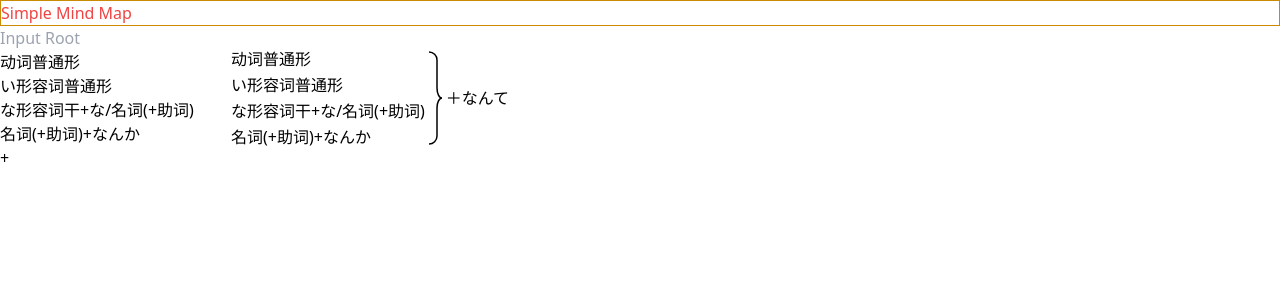
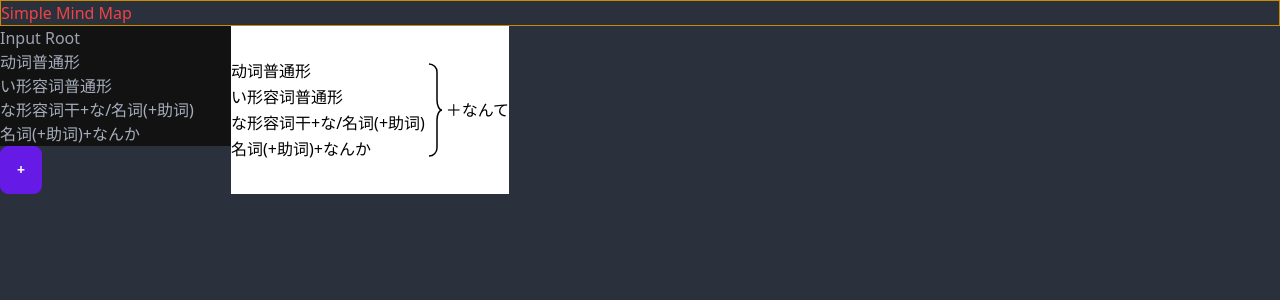
Before and after one commit to kakmsaikou/simple-mind-map, a React (Vite) app: page / in a window 1280 px wide. Shown: the top 300 px of the page. Built offline with nearby package versions, Linux system fonts and the light colour scheme.

Commit message:
feat: import daisyui

```diff
--- a/package.json
+++ b/package.json
@@ -10,6 +10,7 @@
     "preview": "vite preview"
   },
   "dependencies": {
+    "daisyui": "2.51.6",
     "react": "^18.2.0",
     "react-dom": "^18.2.0"
   },
--- a/src/App.tsx
+++ b/src/App.tsx
@@ -54,12 +54,19 @@ const App = () => {
               </li>
             ))}
             <li>
-              <button onClick={()=>{setChildNodeList([...childNodeList, ''])}}>+</button>
+              <button
+                className='btn btn-primary h-4'
+                onClick={() => {
+                  setChildNodeList([...childNodeList, '']);
+                }}
+              >
+                +
+              </button>
             </li>
           </ul>
         </div>
 
-        <div className='flex items-center space-x-1'>
+        <div className='flex items-center space-x-1 bg-white text-black'>
           <ul
             className='flex flex-col justify-between space-y-2.5'
             style={{
--- a/tailwind.config.js
+++ b/tailwind.config.js
@@ -4,5 +4,8 @@ export default {
   theme: {
     extend: {},
   },
-  plugins: [],
+  plugins: [require("daisyui")],
+  daisyui: {
+    themes: ['dark'],
+  },
 };
```
Also changed, not shown: .eslintrc.cjs, 1 other file (tests, documents, lock files or other folders).
